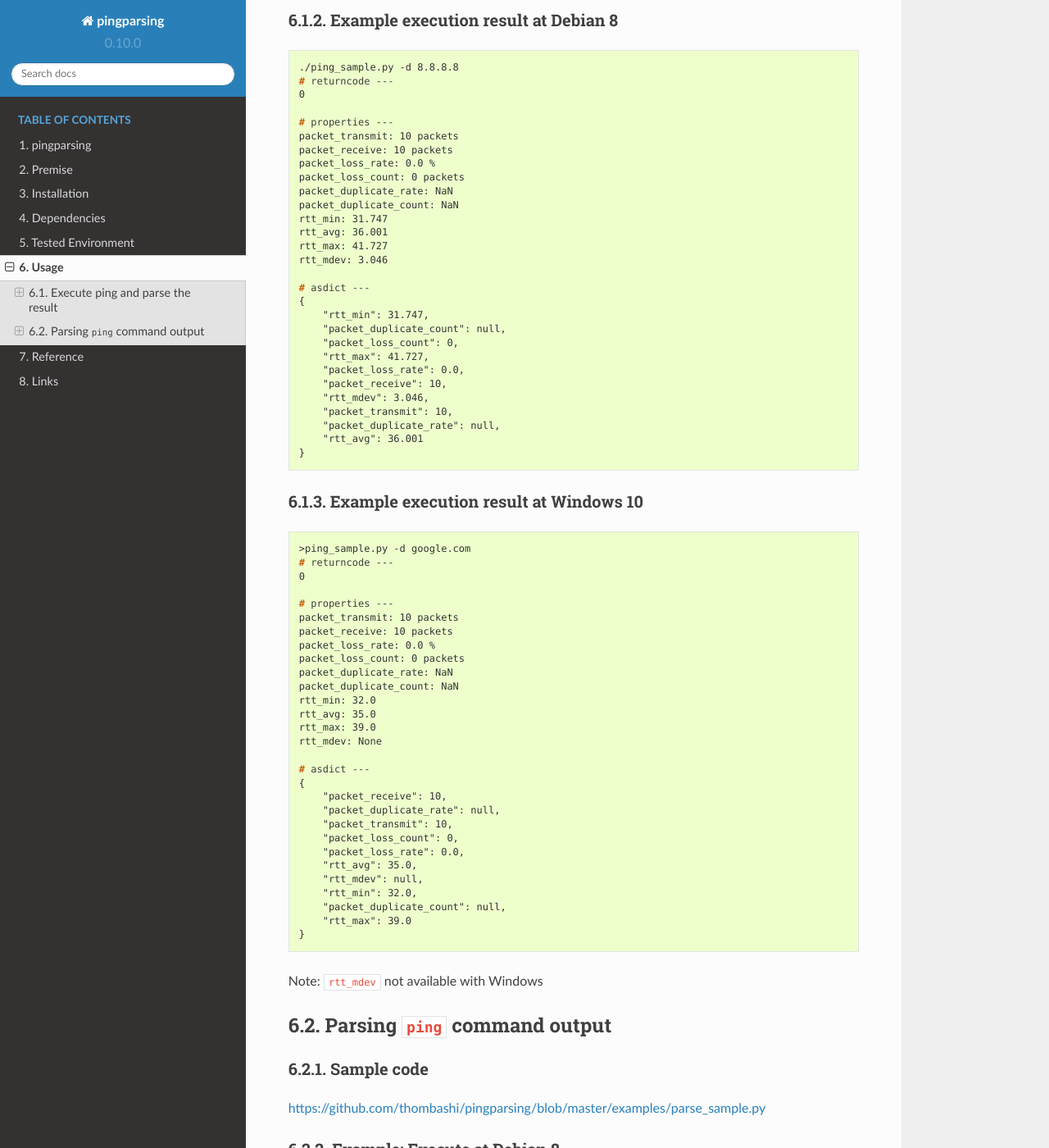
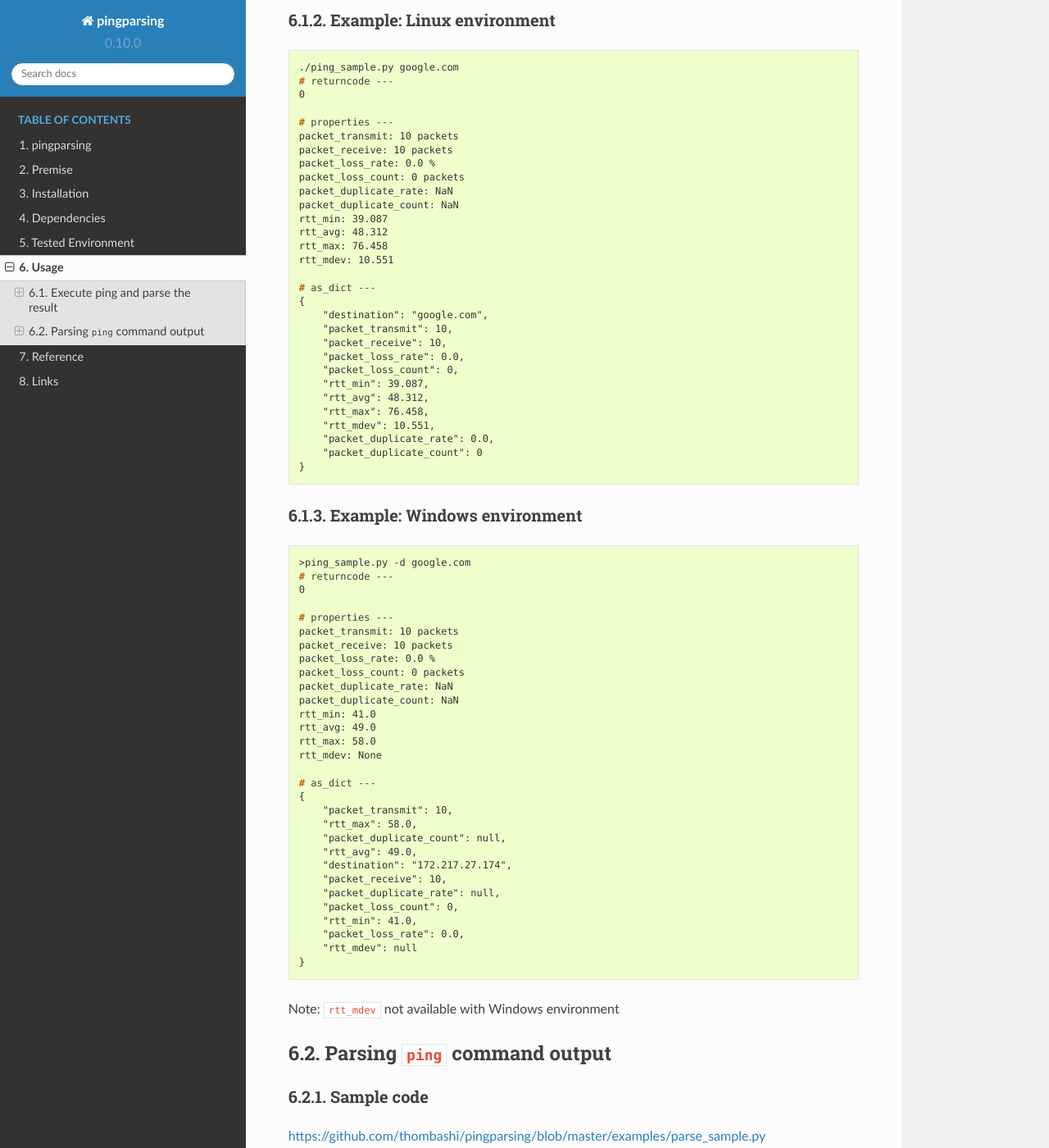
Before and after one commit to thombashi/pingparsing, a Sphinx documentation site: the page built from docs/pages/usage/index.rst, in a window 1280 px wide and 1400 px high, scrolled down 352 px. Shown: the whole window at 82% size. Built offline with Sphinx 7.4.7 and the Read the Docs theme 2.0.0, drawn with Linux system fonts in a browser that asks for light colours; pages that are not in the unit, such as notebooks, are missing from menus; some of the changed text lies outside the part shown.

Commit message:
Update docs

```diff
--- a/docs/pages/installation.rst
+++ b/docs/pages/installation.rst
@@ -28,9 +28,9 @@ Tested Environment
 +--------------+-----------------------------------+
 | OS           | ping version                      |
 +==============+===================================+
-| Debian 8.6   | iputils-ping 20121221-5+b2        |
+| Debian 8.6   | ``iputils-ping 20121221-5+b2``    |
 +--------------+-----------------------------------+
-| Fedora 24    | iputils-20160308-3.fc24.x86\_64   |
+| Fedora 25    | ``iputils-20161105-1.fc25.x86_64``|
 +--------------+-----------------------------------+
 | Windows 10   | ``-``                             |
 +--------------+-----------------------------------+
--- a/docs/pages/introduction/premise.txt
+++ b/docs/pages/introduction/premise.txt
@@ -1,5 +1,5 @@
 Premise
 =======
-This library expects the locale setup to English.
+``pingparsing`` expects the locale at the ping command execution environment with English.
 Parsing the ``ping`` command output with any other locale may fail.
-This is because the output of the ``ping`` command is changed depending on the locale setting.
+This is because the output of the ``ping`` command will change depending on the locale setting.
--- a/docs/pages/usage/index.rst
+++ b/docs/pages/usage/index.rst
@@ -10,11 +10,11 @@ Sample code
 ~~~~~~~~~~~
 https://github.com/thombashi/pingparsing/blob/master/examples/ping_sample.py
 
-Example execution result at Debian 8
+Example: Linux environment
 ~~~~~~~~~~~~~~~~~~~~~~~~~~~~~~~~~~~~~~~
 .. code:: console
 
-    ./ping_sample.py -d 8.8.8.8
+    ./ping_sample.py google.com
     # returncode ---
     0
 
@@ -25,27 +25,28 @@ Example execution result at Debian 8
     packet_loss_count: 0 packets
     packet_duplicate_rate: NaN
     packet_duplicate_count: NaN
-    rtt_min: 31.747
-    rtt_avg: 36.001
-    rtt_max: 41.727
-    rtt_mdev: 3.046
+    rtt_min: 39.087
+    rtt_avg: 48.312
+    rtt_max: 76.458
+    rtt_mdev: 10.551
 
-    # asdict ---
+    # as_dict ---
     {
-        "rtt_min": 31.747,
-        "packet_duplicate_count": null,
+        "destination": "google.com",
+        "packet_transmit": 10,
+        "packet_receive": 10,
+        "packet_loss_rate": 0.0,
         "packet_loss_count": 0,
-        "rtt_max": 41.727,
-        "packet_loss_rate": 0.0,
-        "packet_receive": 10,
-        "rtt_mdev": 3.046,
-        "packet_transmit": 10,
-        "packet_duplicate_rate": null,
-        "rtt_avg": 36.001
+        "rtt_min": 39.087,
+        "rtt_avg": 48.312,
+        "rtt_max": 76.458,
+        "rtt_mdev": 10.551,
+        "packet_duplicate_rate": 0.0,
+        "packet_duplicate_count": 0
     }
 
 
-Example execution result at Windows 10
+Example: Windows environment
 ~~~~~~~~~~~~~~~~~~~~~~~~~~~~~~~~~~~~~~~
 .. code:: console
 
@@ -60,27 +61,27 @@ Example execution result at Windows 10
     packet_loss_count: 0 packets
     packet_duplicate_rate: NaN
     packet_duplicate_count: NaN
-    rtt_min: 32.0
-    rtt_avg: 35.0
-    rtt_max: 39.0
+    rtt_min: 41.0
+    rtt_avg: 49.0
+    rtt_max: 58.0
     rtt_mdev: None
 
-    # asdict ---
+    # as_dict ---
     {
+        "packet_transmit": 10,
+        "rtt_max": 58.0,
+        "packet_duplicate_count": null,
+        "rtt_avg": 49.0,
+        "destination": "172.217.27.174",
         "packet_receive": 10,
         "packet_duplicate_rate": null,
-        "packet_transmit": 10,
         "packet_loss_count": 0,
+        "rtt_min": 41.0,
         "packet_loss_rate": 0.0,
-        "rtt_avg": 35.0,
-        "rtt_mdev": null,
-        "rtt_min": 32.0,
-        "packet_duplicate_count": null,
-        "rtt_max": 39.0
+        "rtt_mdev": null
     }
 
-
-Note: ``rtt_mdev`` not available with Windows
+Note: ``rtt_mdev`` not available with Windows environment
 
 
 Parsing ``ping`` command output
@@ -91,7 +92,7 @@ Sample code
 https://github.com/thombashi/pingparsing/blob/master/examples/parse_sample.py
 
 
-Example: Execute at Debian 8
+Example: Linux environment
 ~~~~~~~~~~~~~~~~~~~~~~~~~~~~~~~~~~~~~~~~~~~~~~~~~
 :Input:
     ::
@@ -135,7 +136,7 @@ Example: Execute at Debian 8
         }
 
 
-Example: Execute at Windows 10
+Example: Windows environment
 ~~~~~~~~~~~~~~~~~~~~~~~~~~~~~~~~~~~~~~
 :Input:
     .. code:: console
@@ -210,4 +211,4 @@ Windows
     > chcp <XXX>    # restore code page
 
 -  Reference
-   -  https://technet.microsoft.com/en-us/library/cc733037
+    - https://technet.microsoft.com/en-us/library/cc733037
```
